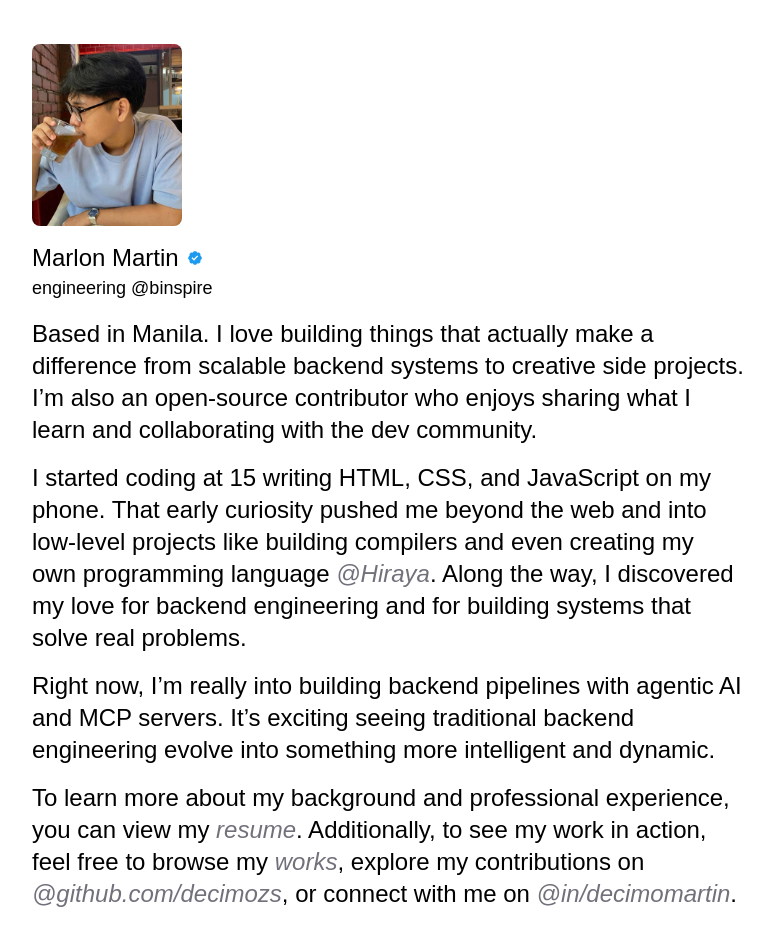
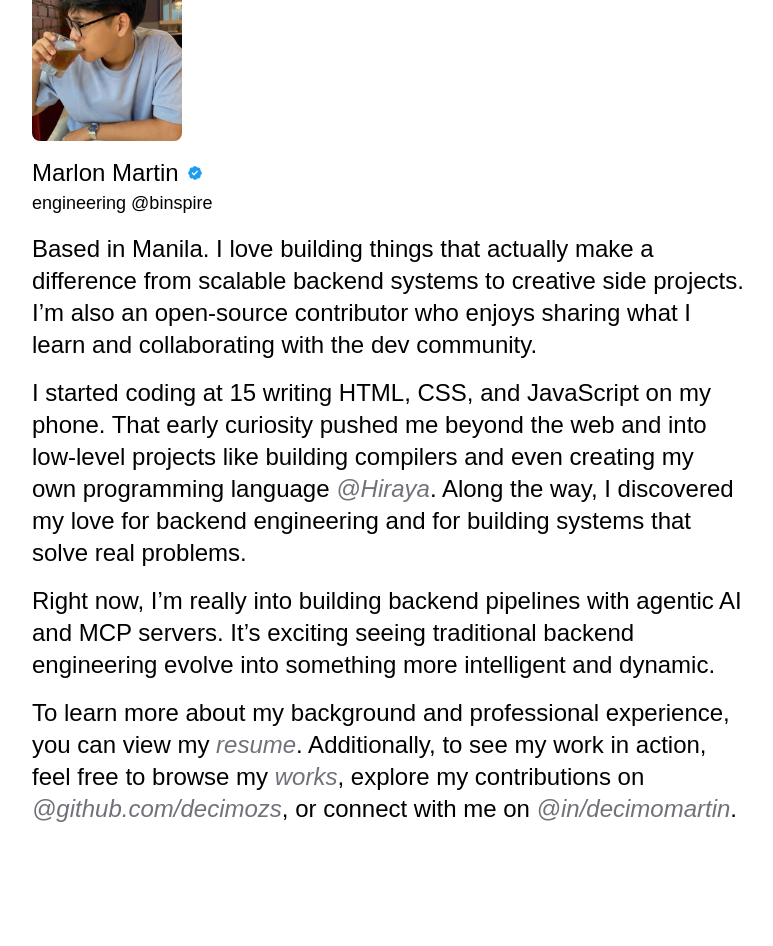
Before and after one commit to decimozs/portfolio, a Next.js app: page / in a window 1280 px wide. Shown: the top 946 px of the page, without its empty margins (252-1025 px from the left). After the commit the page ends 825 px from the top, so only its background shows below. Built offline with nearby package versions, Linux system fonts and the light colour scheme; a web font is replaced by a local one.

Commit message:
chore: refactor nav and main layout

```diff
--- a/src/app/layout.tsx
+++ b/src/app/layout.tsx
@@ -2,6 +2,7 @@ import type { Metadata } from "next";
 import "./globals.css";
 import Header from "@/components/header";
 import { seo } from "@/lib/seo";
+import MainLayout from "@/components/main-layout";
 
 export const metadata: Metadata = {
   ...seo,
@@ -15,10 +16,12 @@ export default function RootLayout({
   return (
     <html lang="en" className="h-full">
       <body className={`antialiased bg-white text-black`}>
-        <main className="p-6 text-2xl flex flex-col justify-between lg:w-[760px] lg:mx-auto">
-          <Header />
+        <MainLayout>
+          <div className="flex items-start justify-start w-full">
+            <Header />
+          </div>
           {children}
-        </main>
+        </MainLayout>
       </body>
     </html>
   );
--- a/src/app/works/page.tsx
+++ b/src/app/works/page.tsx
@@ -66,7 +66,7 @@ export default function Works() {
           </div>
         </div>
       ))}
-      <div className="mt-4 -mb-6">
+      <div className="mt-4">
         <Link
           href="https://github.com/decimozs"
           target="_blank"
@@ -79,7 +79,7 @@ export default function Works() {
         </Link>
       </div>
       <div>
-        <div className="flex flex-col gap-2 md:hidden">
+        <div className="flex flex-col gap-2 lg:fixed lg:bottom-6 lg:right-6 ">
           {pathname !== "/" && (
             <Link href="/" className="hover:underline w-fit">
               Index
@@ -90,12 +90,6 @@ export default function Works() {
             className={`hover:underline w-fit ${pathname === "/works" && "underline"}`}
           >
             Works
-          </Link>
-          <Link
-            href="/links"
-            className={`hover:underline w-fit ${pathname === "/links" && "underline"}`}
-          >
-            Links
           </Link>
           <Link
             href="/resume.pdf"
--- a/src/components/header.tsx
+++ b/src/components/header.tsx
@@ -8,7 +8,7 @@ export default function Header() {
   const pathname = usePathname();
 
   return (
-    <div className={`select-none mb-4 ${pathname === "/" && "lg:mt-[2.5vh]"}`}>
+    <div className={`select-none mb-4`}>
       {pathname === "/" && (
         <div>
           <Image
--- /dev/null
+++ b/src/components/main-layout.tsx
@@ -0,0 +1,19 @@
+"use client";
+
+import { usePathname } from "next/navigation";
+
+export default function MainLayout({
+  children,
+}: {
+  children: React.ReactNode;
+}) {
+  const pathname = usePathname();
+
+  return (
+    <main
+      className={`p-6 text-2xl flex flex-col ${pathname === "/" && "justify-center"} lg:items-center md:h-screen lg:w-[760px] lg:mx-auto`}
+    >
+      {children}
+    </main>
+  );
+}
```
